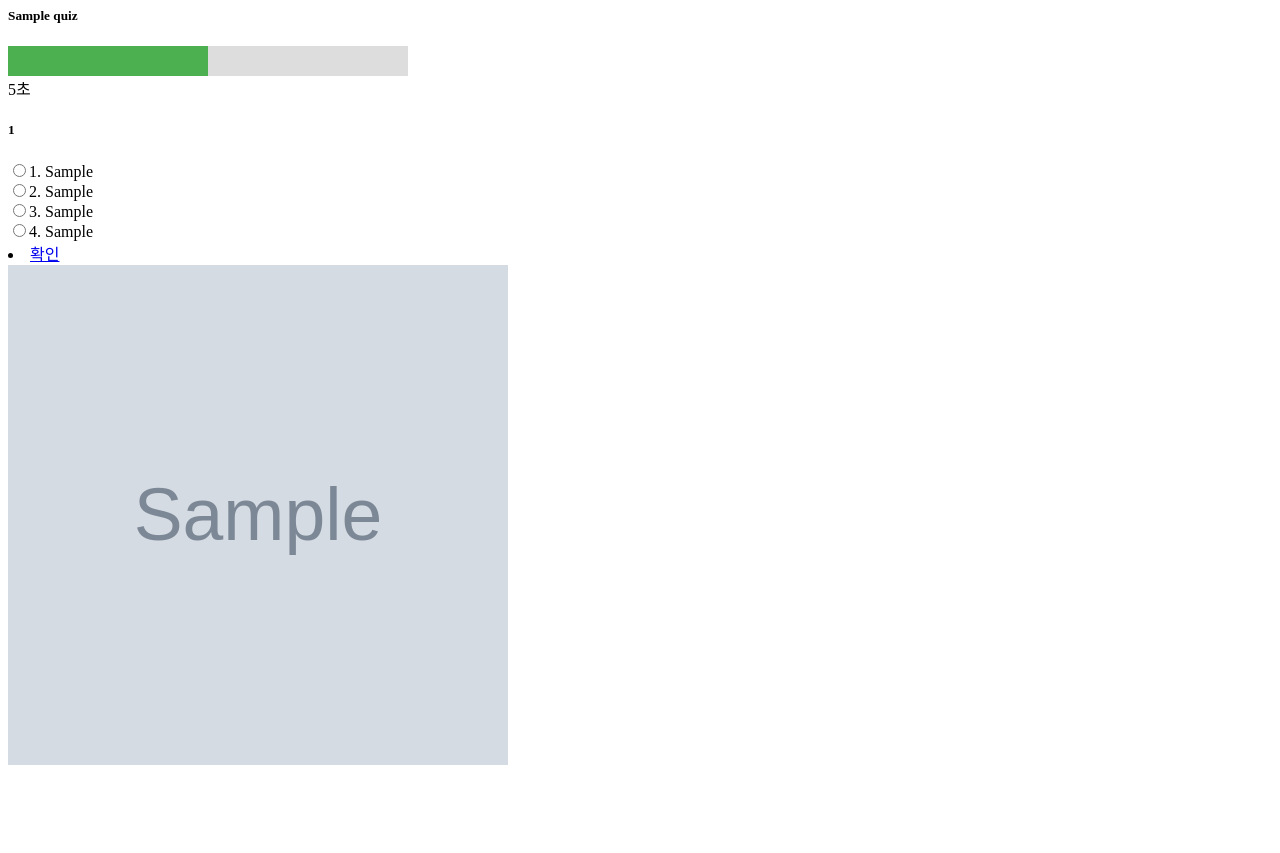
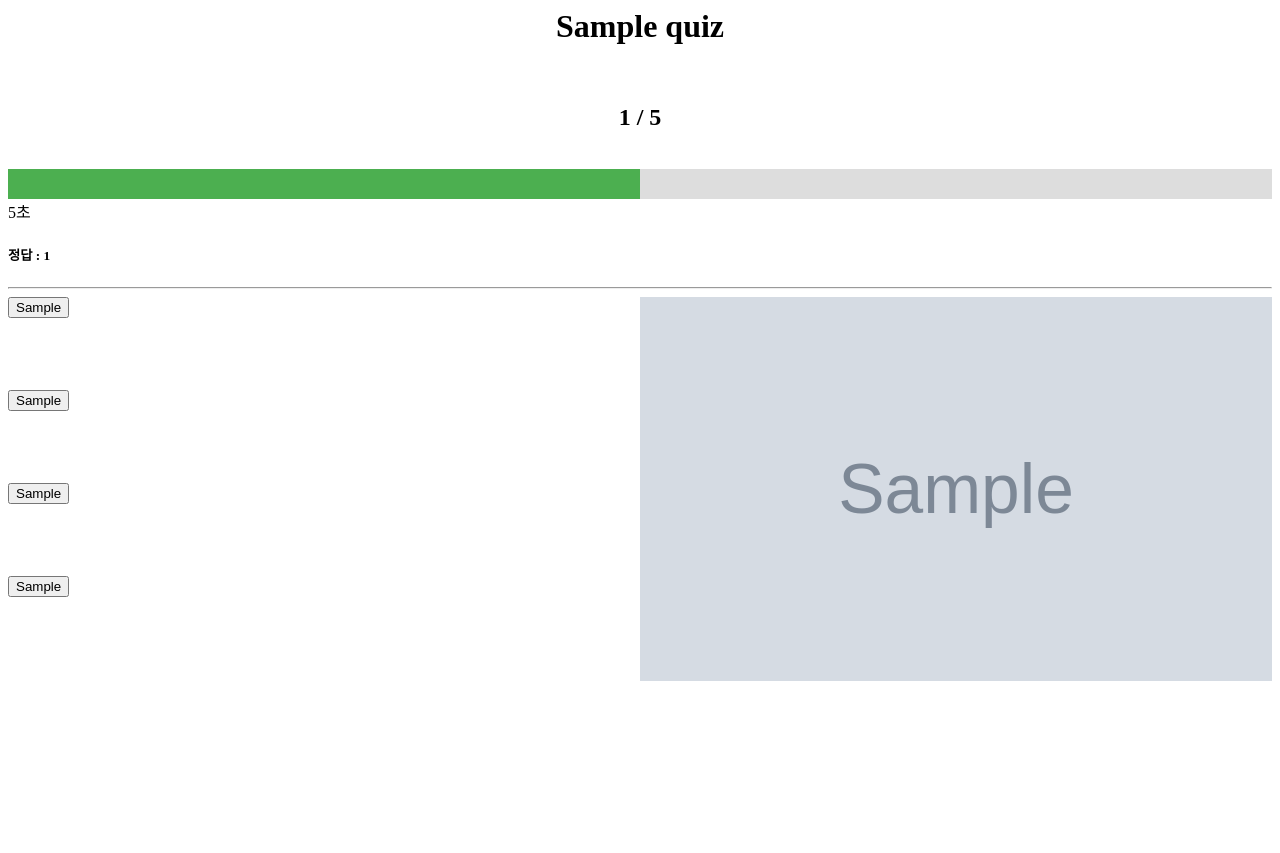
Before and after one commit to A-WOS/Capstone-Design-Prototype, a Django app: page /play/ in a window 1280 px wide. Before the commit the page ends 765 px from the top, so only its background shows below. Run offline with Django 4.2, Linux system fonts and the light colour scheme; tables that the repository leaves empty hold one stand-in row (values such as "Sample post"); grey boxes marked "Sample" are stand-in pictures.

Commit message:
DB 이미지 경로 설정 및 버튼 클릭 이벤트 설정

```diff
--- a/config/settings.py
+++ b/config/settings.py
@@ -143,3 +143,5 @@ STATIC_URL = 'static/'
 # https://docs.djangoproject.com/en/4.0/ref/settings/#default-auto-field
 
 DEFAULT_AUTO_FIELD = 'django.db.models.BigAutoField'
+
+STATICFILES_DIRS = [os.path.join(BASE_DIR, 'static'),]
--- a/manage.py
+++ b/manage.py
@@ -1,4 +1,4 @@
-#!/usr/bin/env python
+#!/usr/bin/.env python
 """Django's command-line utility for administrative tasks."""
 import os
 import sys
--- a/play/models.py
+++ b/play/models.py
@@ -11,15 +11,7 @@ class Quiz(models.Model):
     quiz_Alist4 = models.CharField(max_length=200, null=True)
 
     quiz_answer = models.IntegerField(default=0)
-    image = models.ImageField(blank=True, null=True)
-
-    def startTimer(self):
-        # print("Timer")
-        timer = threading.Timer(5, self.startTimer)
-        timer.start()
-
-    if __name__ == '__main__':
-        startTimer()
+    image = models.ImageField(upload_to='static/picture', blank=True, null=True)
 
     def __str__(self):
         return self.quiz_title
--- a/play/urls.py
+++ b/play/urls.py
@@ -5,5 +5,6 @@ from . import views
 
 urlpatterns = [
     path('', views.index, name='index'),
-    path('<int:quiz_id>/', views.play_round_after),
+    path('fail/', views.play_round_after_fail,),
+    path('success/', views.play_round_after_success,),
 ]
--- a/play/views.py
+++ b/play/views.py
@@ -3,12 +3,17 @@ from .models import Quiz
 
 
 def index(request):
-    quiz = Quiz.objects.all()
+    quiz = Quiz.objects.get(id=1)
     return render(request, 'play/play_round.html', {'quiz': quiz})
 
 
-def play_round_after(request, quiz_id):
-    quiz = Quiz.objects.get(id=quiz_id)
-    context = {'quiz': quiz}
+def play_round_after_fail(request):
+    quiz = Quiz.objects.all()
 
-    return render(request, 'play/play_round_after.html', context)
+    return render(request, 'play/play_round_after_fail.html',{'quiz': quiz})
+
+
+def play_round_after_success(request):
+    quiz = Quiz.objects.all()
+
+    return render(request, 'play/play_round_after_success.html', {'quiz': quiz})
--- a/templates/play/play_round.html
+++ b/templates/play/play_round.html
@@ -1,53 +1,98 @@
 <style>
 #myProgress {
-    width:400px;
+    width:100%;
     background-color:#ddd;
 }
 
 #myBar {
-    width:400px;
+    width:100%;
     height:30px;
     background-color:#4CAF50;
+}
+header{
+    text-align: center;
+}
+div{
+    width: 100%;
+    height:70%;
+}
+div.left{
+    width:50%;
+    float:left;
+    box-sizing: border-box;
+
+
+}
+div.right{
+    align-items: end;
+    width:50%;
+    float:right;
+    box-sizing: border-box;
+
 }
 </style>
 
 
-{%  for q in quiz  %}
+
+        <header><h1>{{ quiz.quiz_title }}</h1><br>
+            <h2>
+            <script>
+            var round = 1;
+            document.write(round);
+            </script>
+            / 5
+            </h2>
+        <br>
+
+        </header>
 
 
-    {% if q.id == 1 %}
-    <header><h5>{{ q.quiz_title }}</h5></header>
+        <nav id="myProgress">
+        <nav id="myBar"></nav>
+        </nav>
 
-    <nav id="myProgress">
-    <div id="myBar"></div>
-    </nav>
-
-    <nav id="digit"></nav>
-
-    <div>
-        <h5>{{ q.quiz_answer }}</h5>
+        <nav id="digit"></nav>
+        <h5>정답 : {{ quiz.quiz_answer }}</h5>
+        <hr>
+        <div>
+        <div class = "left">
+            <aside>
+                <button id="btn1" onclick="btn_clk(1)" >{{ quiz.quiz_Alist1 }}</button><br><br><br><br><br>
+                <button id="btn2" onclick="btn_clk(2)" >{{ quiz.quiz_Alist2 }}</button><br><br><br><br><br>
+                <button id="btn3" onclick="btn_clk(3)" >{{ quiz.quiz_Alist3 }}</button><br><br><br><br><br>
+                <button id="btn4" onclick="btn_clk(4)" >{{ quiz.quiz_Alist4 }}</button><br><br><br><br><br>
+            </aside>
+        </div>
+            <div class = "right">
+                <img src='{{ quiz.image.url }}' height="100%" width="100%">
+            </div>
+        </div>
 
 
-        <input type="radio" name="chk_info" value="1">1. {{ q.quiz_Alist1 }}<br>
-        <input type="radio" name="chk_info" value="2">2. {{ q.quiz_Alist2 }}<br>
-        <input type="radio" name="chk_info" value="3">3. {{ q.quiz_Alist3 }}<br>
-        <input type="radio" name="chk_info" value="4">4. {{ q.quiz_Alist4 }}<br>
-         <li><a href="/play/{{ q.id }}/">확인</a></li>
-    <img src='{{ q.image.url }}' height="500" width="500">
-    </div>
+<script>
+    function btn_clk(num){
+        if(num == 3){
+            location.href = 'http://127.0.0.1:8000/play/success/';
+        }else{
+            location.href = 'http://127.0.0.1:8000/play/fail/';
+        }
 
-    {% endif %}
-{% endfor %}
+    }
+</script>
+
+
+
+{#타이머 기능#}
 <script>
-    var i = 440;
+    var i = 110;
     function start() {
-        if (i == 440)
+        if (i == 110)
         {
-            i = 440;
+            i = 110;
             var digit = document.getElementById("digit");
 
             var elem = document.getElementById("myBar");
-            var width = 440;
+            var width = 110;
             var id = setInterval(frame,1000);
             function frame() {
                 if (width <= 0) {
@@ -55,16 +100,17 @@
                     i=14;
                     digit.innerHTML = width + "초";
 
-                    location.href = 'http://127.0.0.1:8000/play/';
+                    location.href = 'http://127.0.0.1:8000/play/fail/';
+
                 } else {
-                    digit.innerHTML = (width-40)/40 + "초";
+                    digit.innerHTML = width/10-1 + "초";
 
-                    width-=40;
-                    elem.style.width = width + "px";
+                    width-=10;
+                    elem.style.width = width + "%";
 
                 }
             }
         }
     }
     start()
-    </script>
+</script>
```
Also changed, not shown: templates/play/play_round_after_fail.html (added, +18 -0 lines), templates/play/play_round_after_success.html (added, +14 -0 lines).
